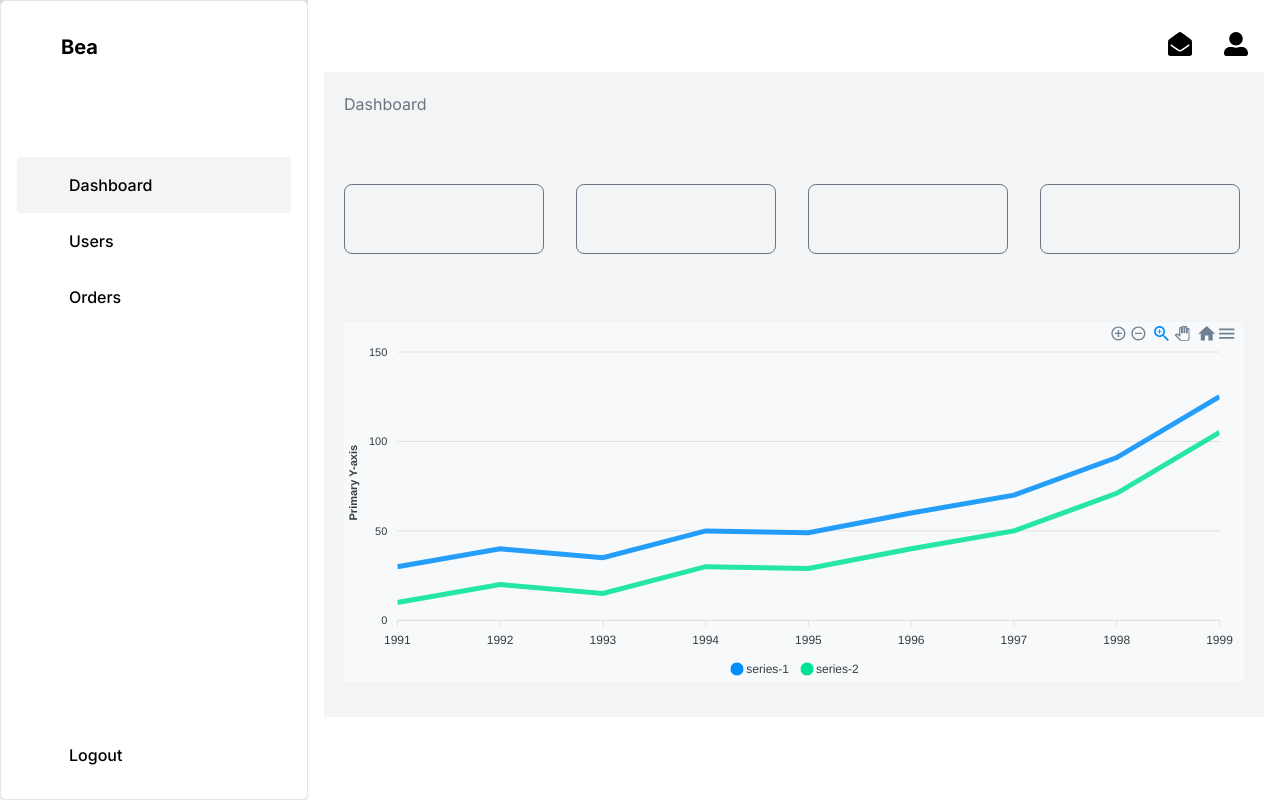
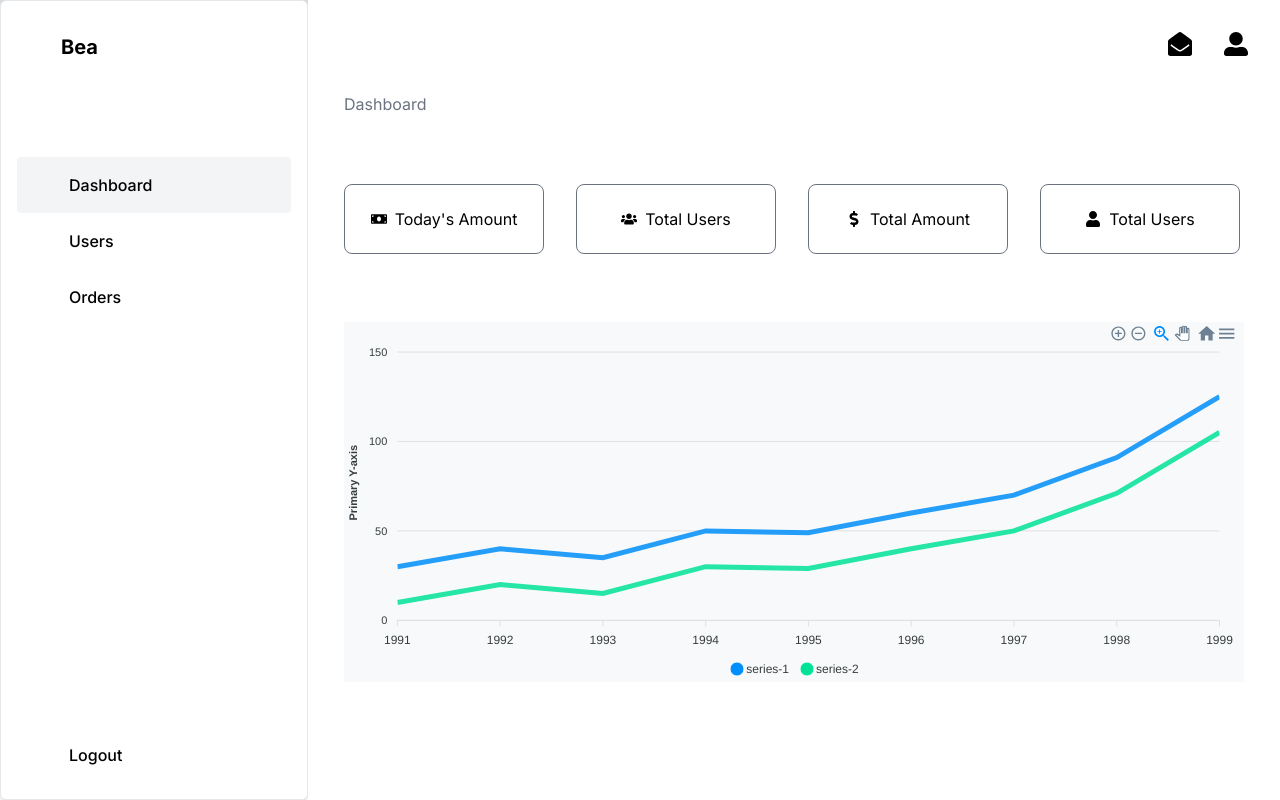
Before and after one commit to Abhilashajayan/With-You, a Next.js app in the folder client/: page /admin/dashboard in a window 1280 px wide. Built offline with nearby package versions, Linux system fonts and the light colour scheme.

Commit message:
the admin dashbaord the apexchart is added

```diff
--- a/client/app/admin/dashboard/page.tsx
+++ b/client/app/admin/dashboard/page.tsx
@@ -1,30 +1,34 @@
 import React from "react";
 import Layouts from "@/components/Layout";
 import { ExampleChart } from "@/components/Chart";
-
+import { FaMoneyBill, FaUsers, FaDollarSign, FaUser } from "react-icons/fa";
 
 const Dashboard: React.FC = () => {
   return (
     <>
       <Layouts>
-        <div className="bg-gray-100">
+        <div className="">
           <h1 className="text-gray-500 p-5 ">Dashboard</h1>
           <div className="flex space-x-8 p-5">
-            <div className="p-6 mt-7 border border-gray-500 w-[200px] h-[70px]  rounded-lg">
-
+            <div className="p-6 mt-7 border border-gray-500 w-[200px] h-[70px] rounded-lg flex items-center justify-center">
+              <FaMoneyBill className="mr-2" />
+              Today's Amount
             </div>
-            <div className="p-6 mt-7 border border-gray-500 w-[200px] h-[70px]  rounded-lg">
-
+            <div className="p-6 mt-7 border border-gray-500 w-[200px] h-[70px] rounded-lg flex items-center justify-center">
+              <FaUsers className="mr-2" />
+              Total Users
             </div>
-            <div className="p-6 mt-7 border border-gray-500 w-[200px] h-[70px]  rounded-lg">
-
+            <div className="p-6 mt-7 border border-gray-500 w-[200px] h-[70px] rounded-lg flex items-center justify-center">
+              <FaDollarSign className="mr-2" />
+              Total Amount
             </div>
-            <div className="p-6 mt-7 border border-gray-500 w-[200px] h-[70px]  rounded-lg">
-
+            <div className="p-6 mt-7 border border-gray-500 w-[200px] h-[70px] rounded-lg flex items-center justify-center">
+              <FaUser className="mr-2" />
+              Total Users
             </div>
           </div>
 
-          <div className="bg-gray-100 mt-7 flex justify-center p-5">
+          <div className=" mt-7 flex justify-center p-5">
             <ExampleChart />
           </div>
         </div>
```
